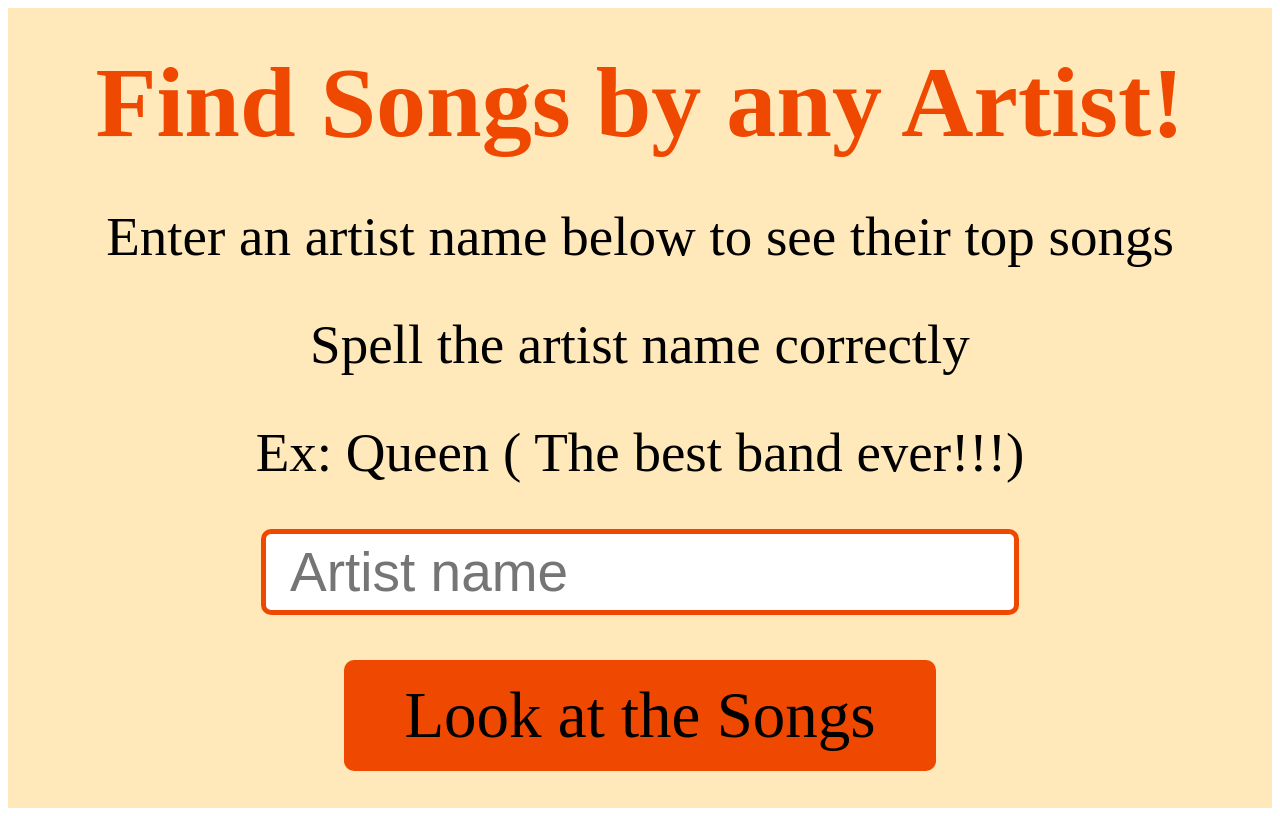
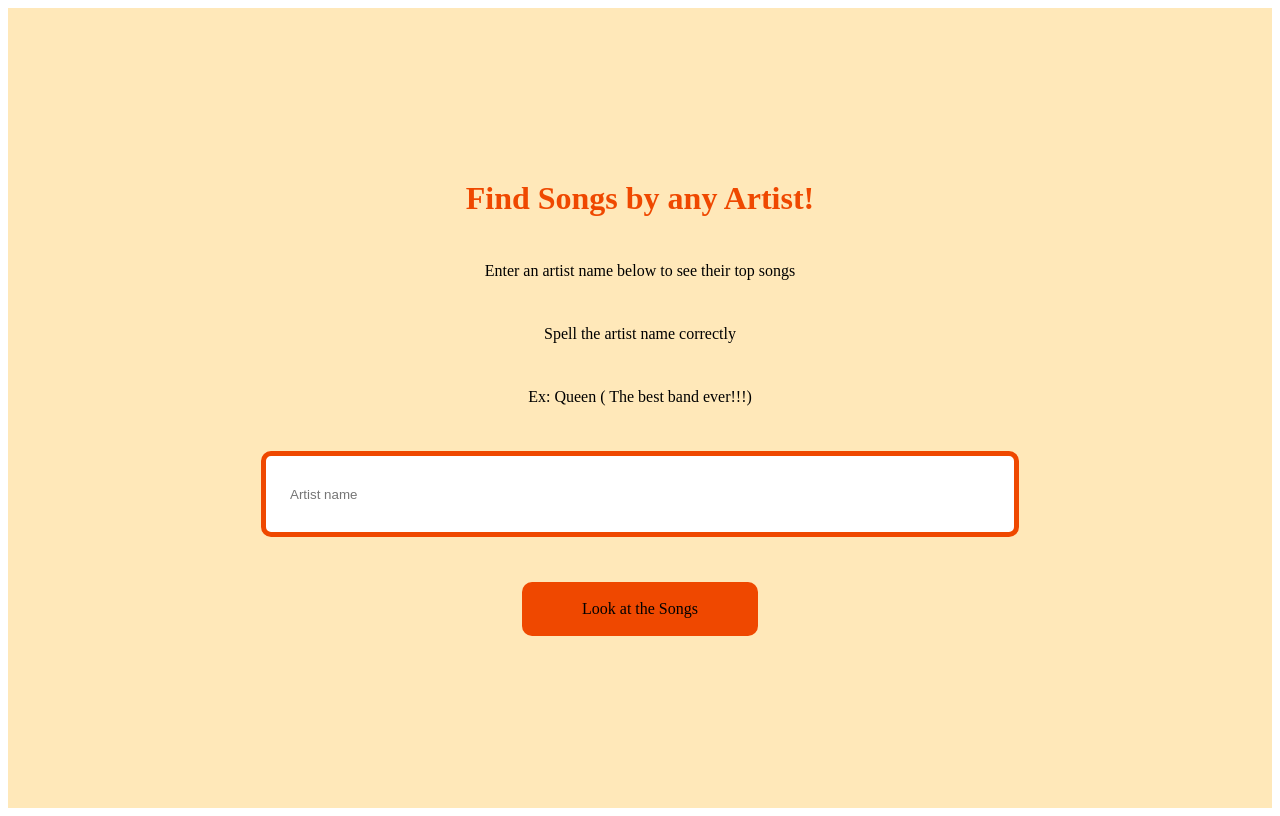
Before and after one commit to RJames34/cs391web2-mp-4, a Next.js app: page / in a window 1280 px wide. Built offline with nearby package versions, Linux system fonts and the light colour scheme.

Commit message:
Remove font size from styled components
Removed font size from multiple styled components.

```diff
--- a/app/page.tsx
+++ b/app/page.tsx
@@ -16,19 +16,16 @@ const StyledDiv = styled.div`
 `;
 
 const StyledH1 = styled.h1`
-    font-size: 100px;
     color: #ef4800;
     margin: 0;
 `;
 
 const StyledP = styled.p`
-    font-size: 55px;
     color: Black;
     margin: 0;
 `;
 
 const StyledInput = styled.input`
-    font-size: 55px;
     color: Black;
     padding: 18px 24px;
     width: 700px;
@@ -38,7 +35,6 @@ const StyledInput = styled.input`
 `;
 
 const StyledLink = styled(Link)`
-    font-size: 65px;
     padding: 18px 60px;
     background: #ef4800;
     color: Black;
```
